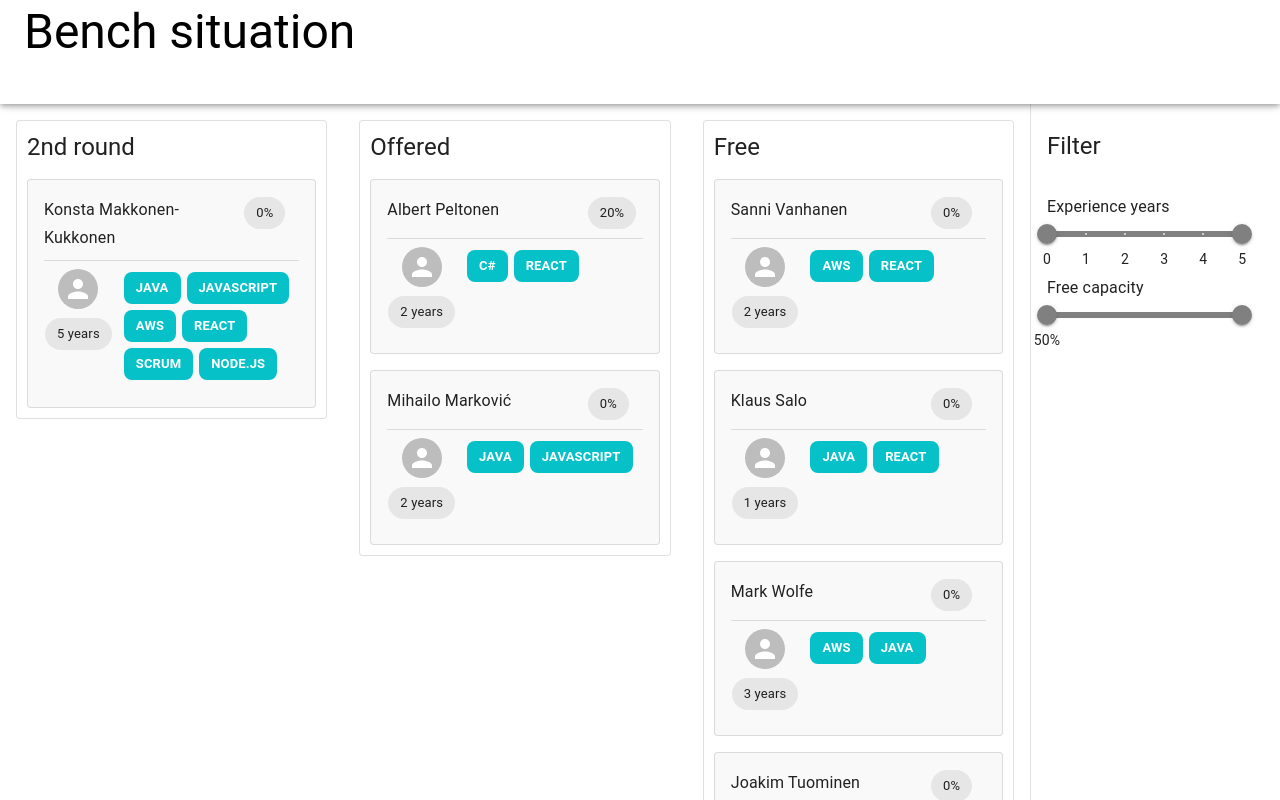
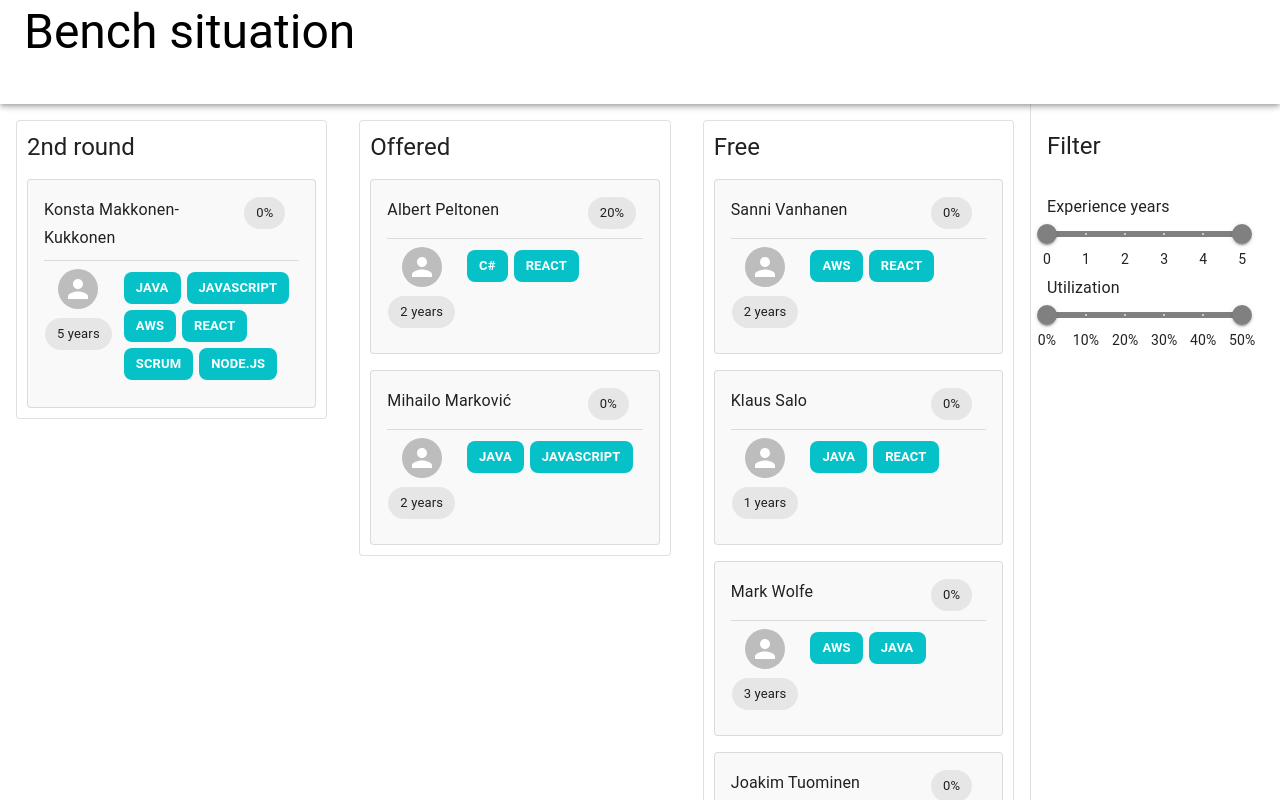
Before and after one commit to a-ruskomaa-gofore/hohto-bench-mvp, a React (Create React App) app: page / in a window 1280 px wide. Shown: the top 800 px of the page. Built offline with nearby package versions, Linux system fonts and the light colour scheme.

Commit message:
Fix utilization defaults + min & max values

```diff
--- a/src/components/Filter.tsx
+++ b/src/components/Filter.tsx
@@ -53,8 +53,8 @@ function getNumericFilter(
 }
 
 const Filter = ({ onFilterChanged }: FilterProps) => {
-  const [experienceYears, setExperienceYears] = useState<number[]>([0, 5]);
-  const [utilization, setUtilization] = useState<number[]>([50, 100]);
+  const [experienceYears, setExperienceYears] = useState<number[]>(experienceYearDefaults);
+  const [utilization, setUtilization] = useState<number[]>(utilizationDefaults);
 
   const [filters, setFilters] = useState<Filters>({
     experienceYearsFilter: getNumericFilter(
@@ -117,9 +117,9 @@ const Filter = ({ onFilterChanged }: FilterProps) => {
             onChange={handleExperienceYearsChange}
           ></FilterSlider>
           <FilterSlider
-            label="Free capacity"
-            min={50}
-            max={100}
+            label="Utilization"
+            min={0}
+            max={50}
             step={10}
             markOpts={utilizationMarkOptions.map((val) => ({
               value: val,
```
